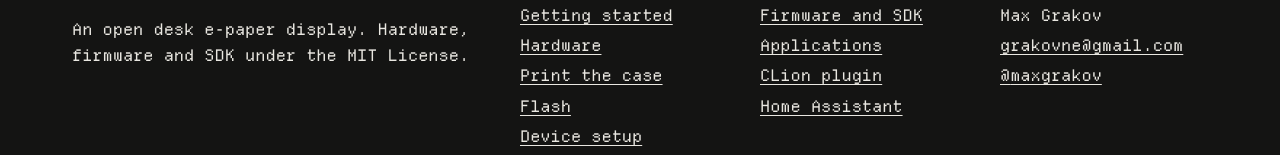
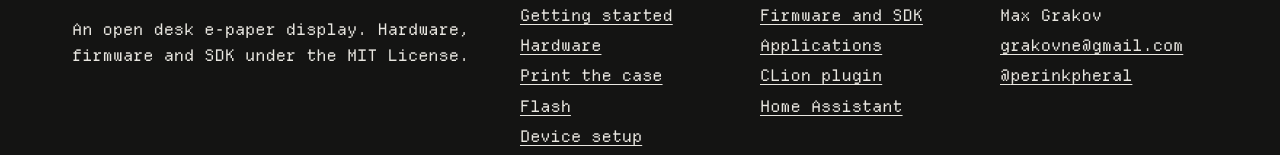
Before and after one commit to GrakovNe/perinkpheral-dev-portal, a React (Vite) app: page / in a window 1280 px wide. Shown: the part 2689-2844 px from the top of the page. Built offline with nearby package versions, Linux system fonts and the light colour scheme.

Commit message:
Link Telegram contacts to the perinkpheral community
Use the dedicated project chat for portal contact cards and footer links instead of the personal Telegram account. The shared value keeps both languages and generated pages consistent.

```diff
--- a/src/content/links.ts
+++ b/src/content/links.ts
@@ -45,6 +45,6 @@ export const files = {
 export const author = {
   name: 'Max Grakov',
   email: 'grakovne@gmail.com',
-  telegram: 'maxgrakov',
+  telegram: 'perinkpheral',
   github: GITHUB,
 }
```
